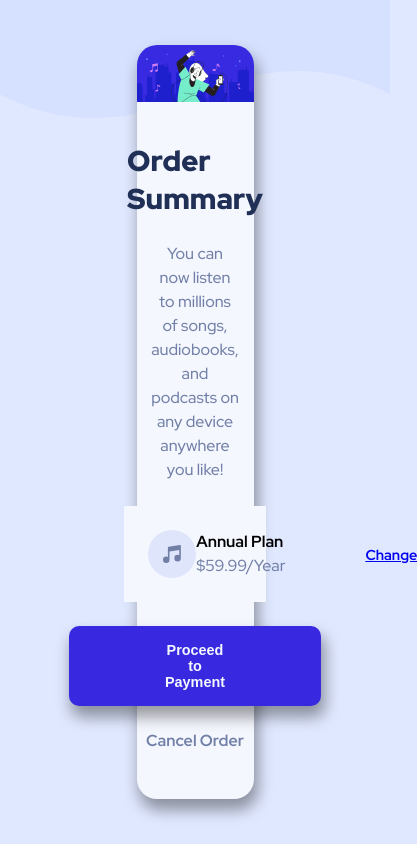
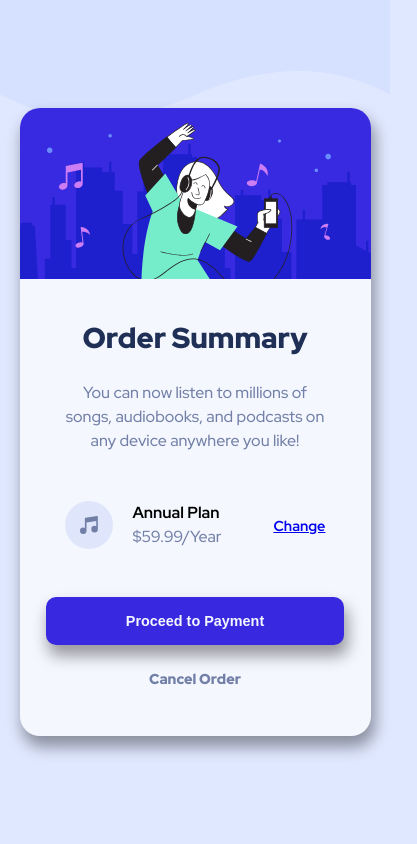
Before and after one commit to Ameer-Moustafa/order-summary-component, a plain HTML site: page index.html in a window 390 px wide. Shown: the whole page, 417 px wide, since content can reach past the window. Drawn offline with Linux system fonts and the light colour scheme.

Commit message:
Made responsive and added transition durations for smoother animations

```diff
--- a/css/styles.css
+++ b/css/styles.css
@@ -93,6 +93,12 @@ button {
   border-radius: 10px;
   padding: 1rem 6rem;
   box-shadow: 3px 10px 15px 1px rgba(0, 0, 0, 0.38);
+  transition-duration: 0.5s;
+}
+
+button:hover {
+  background-color: rgba(118, 108, 241, 255);
+  cursor: pointer;
 }
 
 ul {
@@ -104,10 +110,41 @@ ul {
 a {
   font-size: 0.9rem;
   font-weight: 700;
+  transition-duration: 0.5s;
+}
+
+a:hover {
+  text-decoration: none;
 }
 
 span {
-  font-weight: 700;
+  font-weight: 900;
   color: var(--disaturated-blue);
-  font-weight: 0.5rem;
+  font-size: 0.9rem;
+  cursor: pointer;
+  transition-duration: 0.5s;
 }
+
+span:hover {
+  color: var(--dark-blue);
+}
+
+@media screen and (max-width: 428px) {
+  .component-container {
+    width: 90%;
+  }
+
+  button {
+    padding: 1rem 5rem;
+  }
+
+  ul {
+    margin-right: 2rem;
+  }
+}
+
+@media screen and (max-width: 1024px) and (min-width: 429px) {
+  .component-container {
+    width: 50%;
+  }
+}
```
